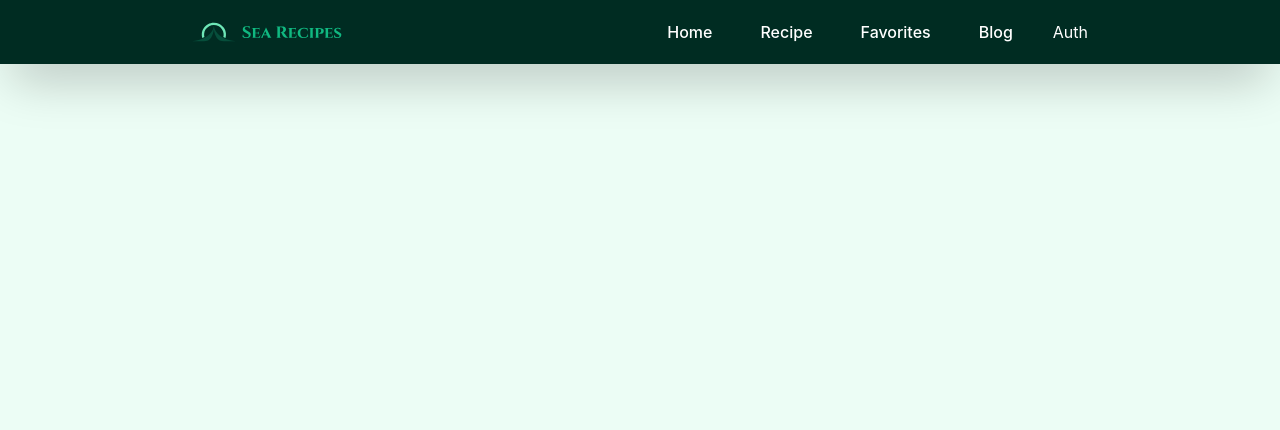
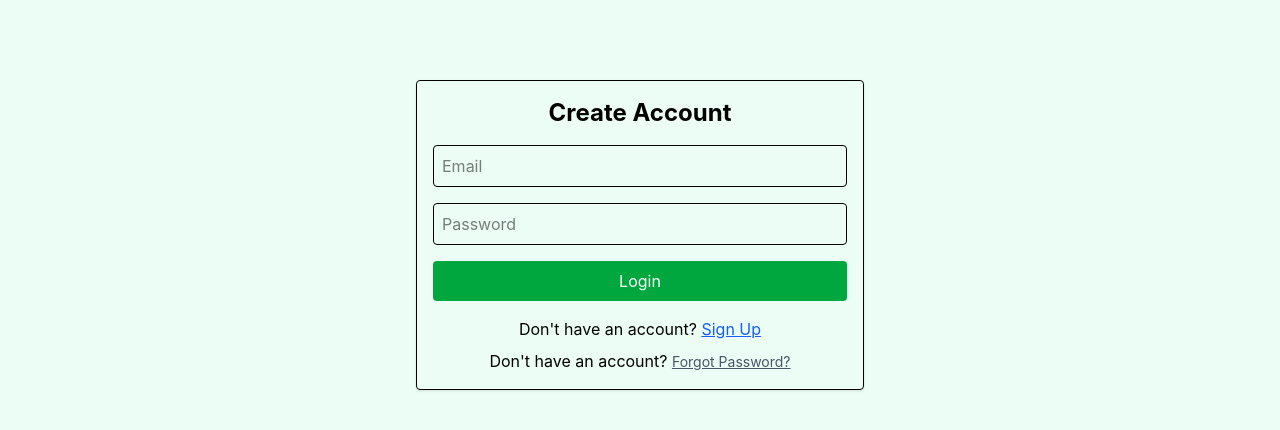
Before and after one commit to MuhammedAhmed09/Recipe-app, a React (Vite) app: page /login in a window 1280 px wide. Shown: the top 430 px of the page. Built offline with nearby package versions, Linux system fonts and the light colour scheme.

Commit message:
authentication

```diff
--- a/package.json
+++ b/package.json
@@ -12,6 +12,7 @@
   "dependencies": {
     "@tailwindcss/vite": "^4.1.11",
     "axios": "^1.10.0",
+    "firebase": "^11.10.0",
     "react": "^19.1.0",
     "react-dom": "^19.1.0",
     "react-hot-toast": "^2.5.2",
--- a/src/App.jsx
+++ b/src/App.jsx
@@ -1,7 +1,7 @@
 import './App.css'
 
 //LIBRARIES
-import { Route, Routes } from 'react-router-dom';
+import { Route, Routes, useLocation } from 'react-router-dom';
 import Navbar from './Navbar';
 
 //COMPONENTS
@@ -17,20 +17,33 @@ import Favorites from './pages/Favorites';
 //CONTEXT
 import { FavoriteProvider } from './context/FavoritesContext';
 import { Toaster } from 'react-hot-toast';
+import SignUp from './pages/authentication/SignUp';
+import Login from './pages/authentication/Login';
+import ForgotPassword from './pages/authentication/ForgotPassword';
 
 function App() {
+    const location = useLocation();
+
+  // الصفحات اللي مش عايز يظهر فيها الـ Navbar
+  const hideNavbarRoutes = ['/login', '/signup', '/forgot-password'];
+  const shouldShowNavbar = !hideNavbarRoutes.includes(location.pathname.toLowerCase());
 
   return (
     <FavoriteProvider>
       <Toaster position='bottom-right' reverseOrder={false} />
-      <Navbar/>
+      {shouldShowNavbar && <Navbar/>}
       <Routes>
         <Route path='/' element={<Home />}/>
-        <Route path='/blog' element={<Blog />}/>
         <Route path='/recipe' element={<Recipe />} />
-        <Route path='/favorites' element={<Favorites />} />
         <Route path='/recipe/:catName' element={<MealList />}/>
         <Route path='/meals/:idMeal' element={<MealDetails/>} />
+        <Route path='/favorites' element={<Favorites />} />
+        <Route path='/blog' element={<Blog />}/>
+      </Routes>
+      <Routes>
+        <Route path='/signup' element={<SignUp />}/>
+        <Route path='/login' element={<Login />}/>
+        <Route path='/forgot-password' element={<ForgotPassword />}/>
       </Routes>
     </FavoriteProvider>
   )
--- a/src/Navbar.jsx
+++ b/src/Navbar.jsx
@@ -1,7 +1,9 @@
 import React from 'react'
-import { Link, useLocation } from 'react-router-dom';
+import { Link, useLocation, useNavigate } from 'react-router-dom';
 import { FaBars } from "react-icons/fa6";
 import { IoClose } from "react-icons/io5";
+import { signOut, onAuthStateChanged } from "firebase/auth";
+import { auth } from './firebase';
 
 const navItems = {
     links: [
@@ -14,11 +16,31 @@ const navItems = {
 
 const Navbar = () => {
     const [isOpen, setIsOpen] = React.useState(false);
+    const [user, setUser] = React.useState('');
     const location = useLocation();
+    const navigate = useNavigate();
 
     const handleBarsClick = () => {
         setIsOpen(prev => !prev)
     }
+
+    const handleLogout = async () => {
+        try {
+            await signOut(auth);
+            navigate('/login');
+        } catch (err) {
+            alert('Error signing out');
+            console.log(err.message);
+        }
+    }
+
+      // متابعة حالة تسجيل الدخول
+    React.useEffect(() => {
+        const unsubscribe = onAuthStateChanged(auth, (currentUser) => {
+        setUser(currentUser);
+        });
+        return () => unsubscribe();
+    }, []);
 
   return (
     <nav className="bg-emerald-950 text-white shadow-2xl py-2 px-4 sm:px-8 md:px-[10%] lg:px-[15%] ">
@@ -33,6 +55,7 @@ const Navbar = () => {
                         {isOpen ? <IoClose/> : <FaBars/>}
                     </p>
                 </button>
+
                 <ul className={`${isOpen ? ' flex flex-col absolute top-20 left-0 w-full h-[50vh] justify-evenly bg-emerald-950 opacity-90 p-4 rounded-b-xl z-100' : 'hidden'} transition-transform duration-300 lg:flex lg:flex-row lg:static lg:bg-transparent`}>
                     {navItems.links.map((item, index) => (
                         <li
@@ -42,17 +65,42 @@ const Navbar = () => {
                         </li>
                     ))}
                 </ul>
+
                 {/* Auth */}
-                <div className="hidden lg:block ml-4">
-                    <h2>Auth</h2>
+                <div className="hidden lg:flex gap-4 ml-4">
+                    {user ? (
+                        <button
+                            onClick={handleLogout}
+                            className='bg-red-500 cursor-pointer text-white px-4 py-1 rounded hover:bg-red-600 transition'
+                        >
+                            Logout
+                        </button>
+                    ) : (
+                        <>
+                            <Link className='hover:underline' to={'/login'}>Login</Link>
+                            <Link className='hover:underline' to={'/signup'}>Sign Up</Link>
+                        </>
+                    )}
                 </div>
             </div>
         </div>
 
         {/* Auth in mobile */}
         {isOpen && (
-            <div className="lg:hidden -mt-2 text-center">
-            <h2 className='py-2'>Auth</h2>
+            <div className="lg:hidden -mt-2 text-center py-2">
+                {user ? (
+                    <button
+                        onClick={handleLogout}
+                        className='bg-red-500 cursor-pointer text-white px-4 py-1 rounded hover:bg-red-600 transition'
+                    >
+                        Logout
+                    </button>
+                ) : (
+                    <>
+                        <Link className='mx-2' to={'/login'}>Login</Link>
+                        <Link to={'/signup'}>Sign Up</Link>
+                    </>
+                )}
             </div>
         )}
     </nav>
--- /dev/null
+++ b/src/firebase.js
@@ -0,0 +1,20 @@
+// Import the functions you need from the SDKs you need
+import { initializeApp } from "firebase/app";
+import { getAuth } from "firebase/auth";
+// TODO: Add SDKs for Firebase products that you want to use
+// https://firebase.google.com/docs/web/setup#available-libraries
+
+// Your web app's Firebase configuration
+// For Firebase JS SDK v7.20.0 and later, measurementId is optional
+const firebaseConfig = {
+  apiKey: "AIzaSyCBLNt7sOs9LQ6wJo88rA9CrEOX6UNMa00",
+  authDomain: "recipe-app-4dc52.firebaseapp.com",
+  projectId: "recipe-app-4dc52",
+  storageBucket: "recipe-app-4dc52.firebasestorage.app",
+  messagingSenderId: "358022698531",
+  appId: "1:358022698531:web:6e5104e235573db06ec396",
+};
+
+// Initialize Firebase
+const app = initializeApp(firebaseConfig);
+export const auth = getAuth(app);
--- /dev/null
+++ b/src/pages/authentication/ForgotPassword.jsx
@@ -0,0 +1,52 @@
+import React, { useState } from 'react'
+import { Link } from 'react-router-dom';
+import { auth } from '../../firebase';
+import { sendPasswordResetEmail } from 'firebase/auth';
+
+const ForgotPassword = () => {
+    const [message, setMessage] = useState('');
+    const [error, setError] = useState('');
+    const [email, setEmail] = useState('');
+
+    const handleReset = async (e) => {
+        e.preventDefault();
+        setError('');
+        setMessage('');
+
+        try {
+            await sendPasswordResetEmail(auth, email);
+            setMessage("A password reset email been sent.");
+        } catch (err) {
+            setError(err.message)
+        }
+    }
+
+  return (
+    <div className="max-w-md mx-auto mt-20 p-4 border rounded shadow">
+        <h2 className="text-2xl font-bold mb-4 text-center">Forgot Password</h2>
+        {message && <p className="text-green-600 mb-4">{message}</p>}
+        {error && <p className="text-red-500 mb-4">{error}</p>}
+        <form onSubmit={handleReset}>
+            <input
+                type='email'
+                placeholder='Enter your email'
+                className='w-full p-2 mb-4 border rounded'
+                value={email}
+                onChange={(e) => setEmail(e.target.value)}
+                required
+            />
+            <button
+                type='submit'
+                className='w-full bg-emerald-600 text-white p-2 rounded hover:bg-emerald-700 transition'
+            >
+                Send Reset Link
+            </button>
+        </form>
+        <p className='mt-4 text-center'>
+            <Link to='/login' className='text-blue-600 underline' >Back to Login</Link>
+        </p>
+    </div>
+  )
+}
+
+export default ForgotPassword
--- /dev/null
+++ b/src/pages/authentication/Login.jsx
@@ -0,0 +1,68 @@
+import React, { useState } from 'react'
+import { Link, useNavigate } from 'react-router-dom';
+import { auth } from '../../firebase';
+import { signInWithEmailAndPassword } from 'firebase/auth';
+
+const Login = () => {
+    const [error, setError] = useState('');
+    const [email, setEmail] = useState('');
+    const [password, setPassword] = useState('');
+    const navigate = useNavigate()
+
+    const handleLogin = async (e) => {
+        e.preventDefault();
+        setError('');
+
+        try {
+            await signInWithEmailAndPassword(auth, email, password);
+            navigate('/')
+        } catch (err)  {
+            if (err.message === 'auth/email-already-in-use'){
+                return(setError('This e-mail already in use'))
+            }else if(err.message === 'auth/invalid-credential') {
+                return(setError('Check your e-mail or password'))
+            } else {
+                setError(err.message)
+            }
+        }
+    }
+
+  return (
+    <div className='max-w-md mx-auto rounded border mt-20 p-4 shadow'>
+        <h2 className="text-2xl font-bold mb-4 text-center">Create Account</h2>
+
+        {error && <p className="text-red-500 mb-4">{error}</p>}
+        <form onSubmit={handleLogin}>
+            <input
+                type="email"
+                placeholder='Email'
+                className='w-full rounded border mb-4 p-2'
+                value={email}
+                onChange={(e) => setEmail(e.target.value)}
+                required
+            />
+            <input
+                type="password"
+                placeholder='Password'
+                className='w-full rounded border mb-4 p-2'
+                value={password}
+                onChange={(e) => setPassword(e.target.value)}
+                required
+            />
+            <button type='submit' className="w-full cursor-pointer bg-green-600 text-white p-2 rounded hover:bg-green-700 transition">
+                Login
+            </button>
+        </form>
+        <p className='mt-4 text-center'>
+            Don't have an account?{' '}
+            <Link to="/signup" className='text-blue-600 underline'>Sign Up</Link>
+        </p>
+        <p className='mt-2 text-center'>
+            Don't have an account?{' '}
+            <Link to="/forgot-password" className='text-gray-600 text-sm underline'>Forgot Password?</Link>
+        </p>
+    </div>
+  )
+}
+
+export default Login
--- /dev/null
+++ b/src/pages/authentication/SignUp.jsx
@@ -0,0 +1,63 @@
+import React, { useState } from 'react'
+import { useNavigate } from 'react-router-dom';
+import { auth } from '../../firebase';
+import { createUserWithEmailAndPassword } from 'firebase/auth';
+
+const SignUp = () => {
+    const [email, setEmail] = useState('');
+    const [password, setPassword] = useState('');
+    const [error, setError] = useState('');
+    const navigate = useNavigate();
+
+    const handleSignUp = async (e) => {
+        e.preventDefault();
+        setError('');
+
+        try {
+            await createUserWithEmailAndPassword(auth, email, password);
+            navigate('/');
+        }catch (err) {
+            if (err.message === 'auth/email-already-in-use'){
+                setError('This e-mail already in use');
+            }else if(err.message === 'auth/invalid-credential') {
+                setError('Check your e-mail or password')
+            } else {
+                setError(err.message)
+            }
+        }
+    }
+
+  return (
+    <div className='max-w-md mx-auto rounded border mt-20 p-4 shadow'>
+        <h2 className="text-2xl font-bold mb-4 text-center">Create Account</h2>
+
+        {error && <p className="text-red-500 mb-4">{error}</p>}
+        <form onSubmit={handleSignUp}>
+            <input
+                type="email"
+                placeholder='Email'
+                className='w-full rounded border mb-4 p-2'
+                value={email}
+                onChange={(e) => setEmail(e.target.value)}
+                required
+            />
+            <input
+                type="password"
+                placeholder='Password'
+                className='w-full rounded border mb-4 p-2'
+                value={password}
+                onChange={(e) => setPassword(e.target.value)}
+                required
+            />
+            <button type='submit' className='w-full cursor-pointer bg-green-600 text-white rounded hover:bg-green-700 transition'>
+                Sign Up
+            </button>
+        </form>
+        <p className='mt-4 text-center'>
+            Already have an account? <a href="/login" className='text-blue-600 underline'>Login</a>
+        </p>
+    </div>
+  )
+}
+
+export default SignUp
```
Also changed, not shown: 1 other file (tests, documents, lock files or other folders).
